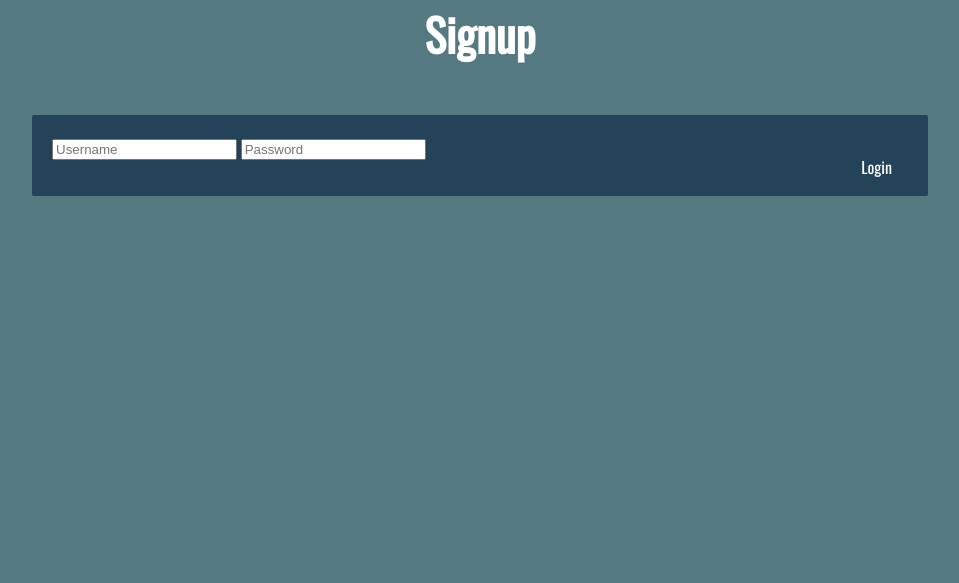
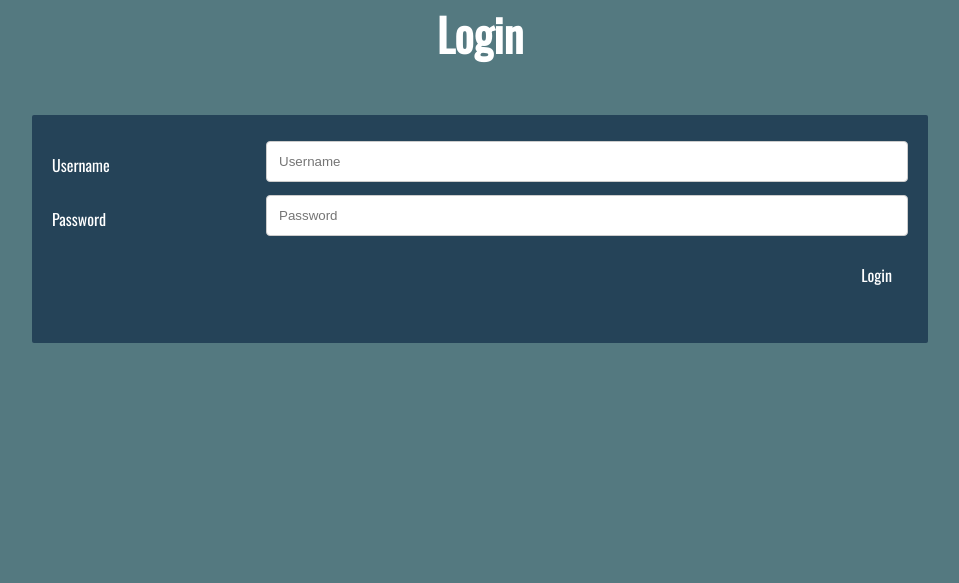
Before and after one commit to JawadAlSaeed/HelpDesk-Project, a PHP site: page /login.php in a window 1280 px wide. Shown: the part 126-709 px from the top of the page, without its empty margins (160-1119 px from the left). Run offline with PHP 8.4, Linux system fonts and the light colour scheme; some libraries are stand-ins or nearby versions.

Commit message:
fixed login.php | added sparate containers for the login and the signup

```diff
--- a/css/form.css
+++ b/css/form.css
@@ -5,6 +5,24 @@
     margin-right: 15%;
     margin-left: 15%;
 }
+
+.login-container {
+    border-radius: 2px;
+    background-color: #254358;
+    padding: 20px;
+    margin-right: 15%;
+    margin-left: 15%;
+}
+
+.signup-container {
+    border-radius: 2px;
+    background-color: #254358;
+    padding: 20px;
+    margin-right: 15%;
+    margin-left: 15%;
+}
+
+
 
 .col-75 input[type=text],
 .col-75 input[type=password],
@@ -59,6 +77,7 @@ input[type=submit]:hover,
 
 
 @media screen and (max-width: 600px) {
+
     .col-25,
     .col-75,
     .inpu input[type=submit] {
--- a/login.php
+++ b/login.php
@@ -12,7 +12,6 @@
     <link href="css/main.css" rel="stylesheet" type="text/css" />
     <script src="https://kit.fontawesome.com/25823c862e.js"></script>
     <link href="https://fonts.googleapis.com/css?family=Oswald&display=swap" rel="stylesheet">
-    <!-- <link href="css/input.css" rel="stylesheet" type="text/css" /> -->
     <link href="css/alerts.css" rel="stylesheet" type="text/css" />
     <link href="css/form.css" rel="stylesheet" type="text/css" />
 </head>
@@ -40,7 +39,7 @@
         </div>
         <div class="subTitle">
             <center>
-                <h1 class="subTitle" style="font-size:45px">Signup</h1>
+                <h1 class="subTitle" style="font-size:45px">Login</h1>
             </center>
         </div>
         <div class="loginErrors">
@@ -50,16 +49,27 @@
                 require "_tools\loginErrors.php";
             ?>
         </div>
-        <div class="container">
-                <form action="includes/login.inc.php" method="post">
+        <div class="login-container">
+            <form action="includes/login.inc.php" method="post">
+                <div class="row">
+                    <div class="col-25">
+                        <label for="username">Username</label>
+                    </div>
+                    <div class="col-75">
                         <input type="text" name="mailuid" placeholder="Username">
-                        <span class="highlight"></span>
-                        <span class="bar"></span>
-                        <input type="Password" name="pwd" placeholder="Password">
-                        <span class="highlight"></span>
-                        <span class="bar"></span>
+                    </div>
+                </div>
+                <div class="row">
+                    <div class="col-25">
+                        <label for="Password">Password</label>
+                    </div>
+                    <div class="col-75">
+                       <input type="Password" name="pwd" placeholder="Password">
+                    </div>
+                </div>
+                <div class="row">
                     <button id="log" type="submit" name="login-submit">Login</button>
-                </form>
+                </div>
             </form>
         </div>
     </div>
--- a/signup.php
+++ b/signup.php
@@ -12,7 +12,6 @@
     <link href="css/main.css" rel="stylesheet" type="text/css" />
     <script src="https://kit.fontawesome.com/25823c862e.js"></script>
     <link href="https://fonts.googleapis.com/css?family=Oswald&display=swap" rel="stylesheet">
-    <!-- <link href="css/input.css" rel="stylesheet" type="text/css" /> -->
     <link href="css/alerts.css" rel="stylesheet" type="text/css" />
     <link href="css/form.css" rel="stylesheet" type="text/css" />
 </head>
@@ -23,7 +22,6 @@
             <i class="fas fa-hands-helping fa-2x"></i>
             <h1>&nbsp;HelpDesk</h1>
         </div>
-
         <div class="header">
             <ul>
                 <li><a href="Home.php">Home</a></li>
@@ -49,7 +47,7 @@
                 require "_tools\loginErrors.php";
             ?>
         </dir>
-        <div class="container">
+        <div class="signup-container">
             <form action="includes/signup.inc.php" method="post">
                 <div class="row">
                     <div class="col-25">
```
